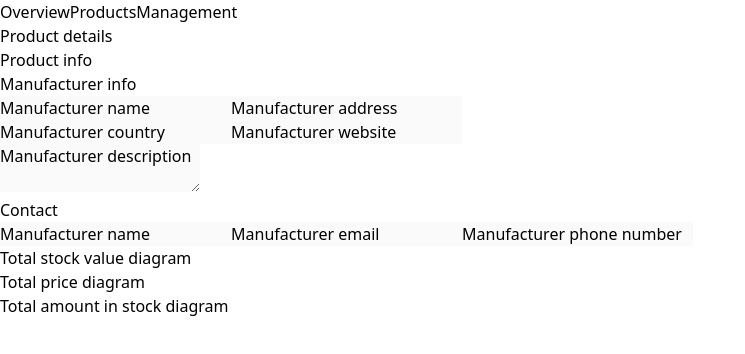
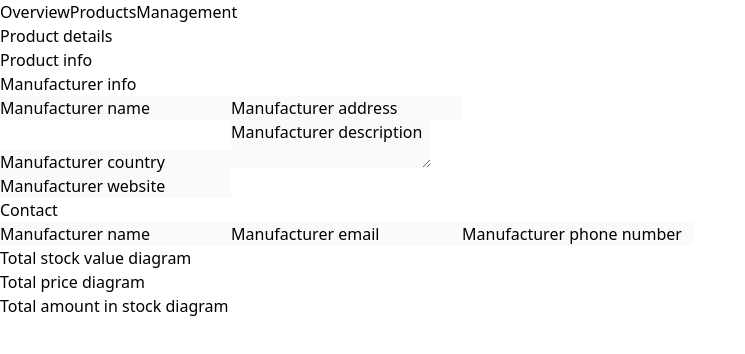
Before and after one commit to JohanTran02/IMS, a React (Vite) app in the folder frontend/: page / in a window 1280 px wide. Both pictures are taken after a click on the element "Manufacturer info". Shown: the top 354 px of the page, without its empty margins (0-745 px from the left). Built offline with nearby package versions, Linux system fonts and the light colour scheme.

Commit message:
adjusted layout for manufacturer info

```diff
--- a/frontend/src/App.tsx
+++ b/frontend/src/App.tsx
@@ -22,28 +22,30 @@ function App() {
                             activeTab === "product" ? <>
                                 <input type="text" disabled value={"Product name"} className="h-12" />
                                 <input type="text" disabled value={"Product category"} className="h-12" />
-                                <div className="flex gap-8">
+                                <div className="flex gap-4">
                                     <input type="text" disabled value={"Product name"} className="h-12 w-full" />
                                     <input type="text" disabled value={"Product name"} className="h-12 w-full" />
                                 </div>
-                                <textarea disabled value={"Product description"} className="resize-none h-[200px]" /></> :
+                                <textarea disabled value={"Product description"} className="resize-none h-[200px]" />
+                            </> :
                                 <>
                                     <input type="text" disabled value={"Manufacturer name"} className="h-12" />
                                     <input type="text" disabled value={"Manufacturer address"} className="h-12" />
-                                    <div className="flex gap-8">
-                                        <input type="text" disabled value={"Manufacturer country"} className="h-12 w-1/2" />
-                                        <input type="text" disabled value={"Manufacturer website"} className="h-12 w-1/2" />
-                                    </div>
-                                    <div className="flex gap-8">
-                                        <textarea disabled value={"Manufacturer description"} className="resize-none h-[200px] w-1/2" />
-                                        <div className="flex flex-col gap-3 w-1/2">
-                                            <h1 className="text-lg font-bold">Contact</h1>
-                                            <input type="text" disabled value={"Manufacturer name"} className="h-full" />
-                                            <input type="text" disabled value={"Manufacturer email"} className="h-full" />
-                                            <input type="text" disabled value={"Manufacturer phone number"} className="h-full" />
+                                    <div className="flex">
+                                        <div className="flex flex-col gap-8 w-1/2 pr-4">
+                                            <input type="text" disabled value={"Manufacturer country"} className="h-12" />
+                                            <textarea disabled value={"Manufacturer description"} className="resize-none h-[200px]" />
+                                        </div>
+                                        <div className="flex flex-col gap-8 w-1/2">
+                                            <input type="text" disabled value={"Manufacturer website"} className="h-12" />
+                                            <div className="flex flex-col gap-3 flex-1">
+                                                <h1 className="text-lg font-bold">Contact</h1>
+                                                <input type="text" disabled value={"Manufacturer name"} className="h-full" />
+                                                <input type="text" disabled value={"Manufacturer email"} className="h-full" />
+                                                <input type="text" disabled value={"Manufacturer phone number"} className="h-full" />
+                                            </div>
                                         </div>
                                     </div>
-
                                 </>
                         }
                     </div>
```
